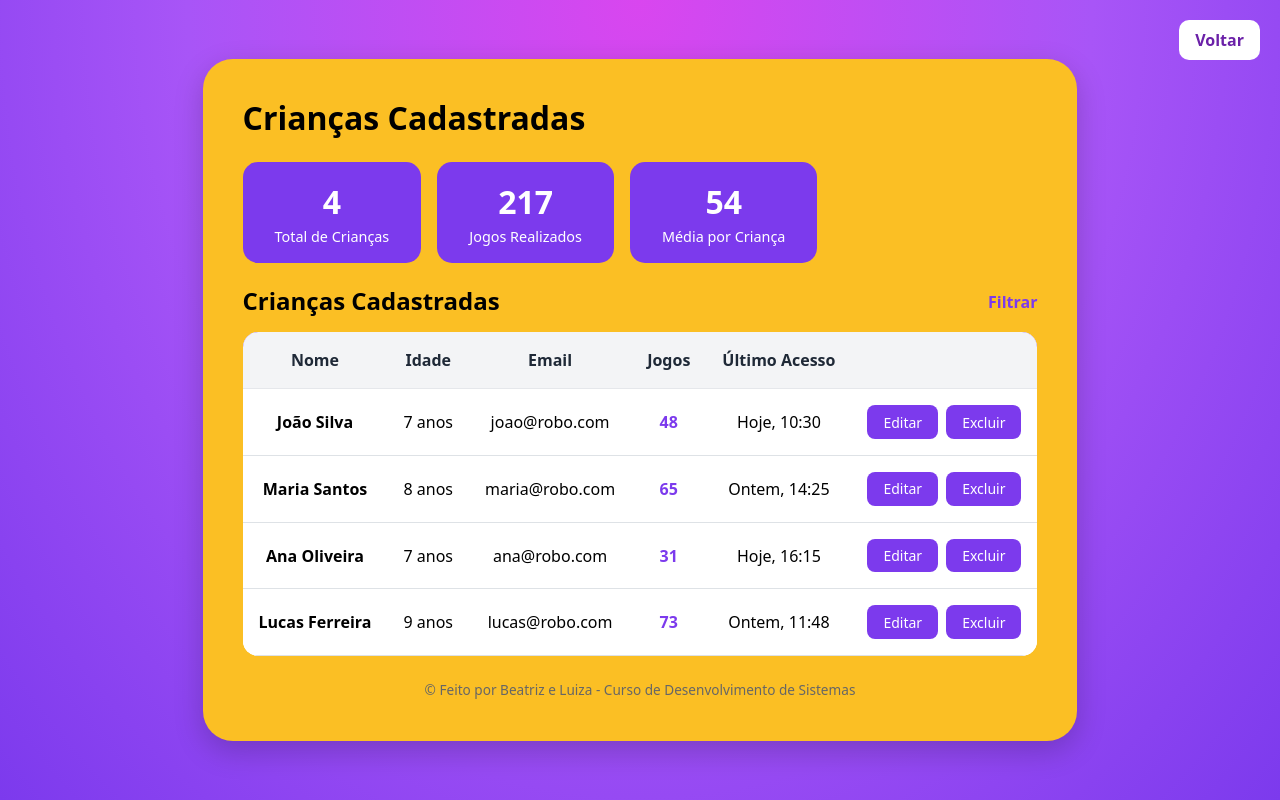
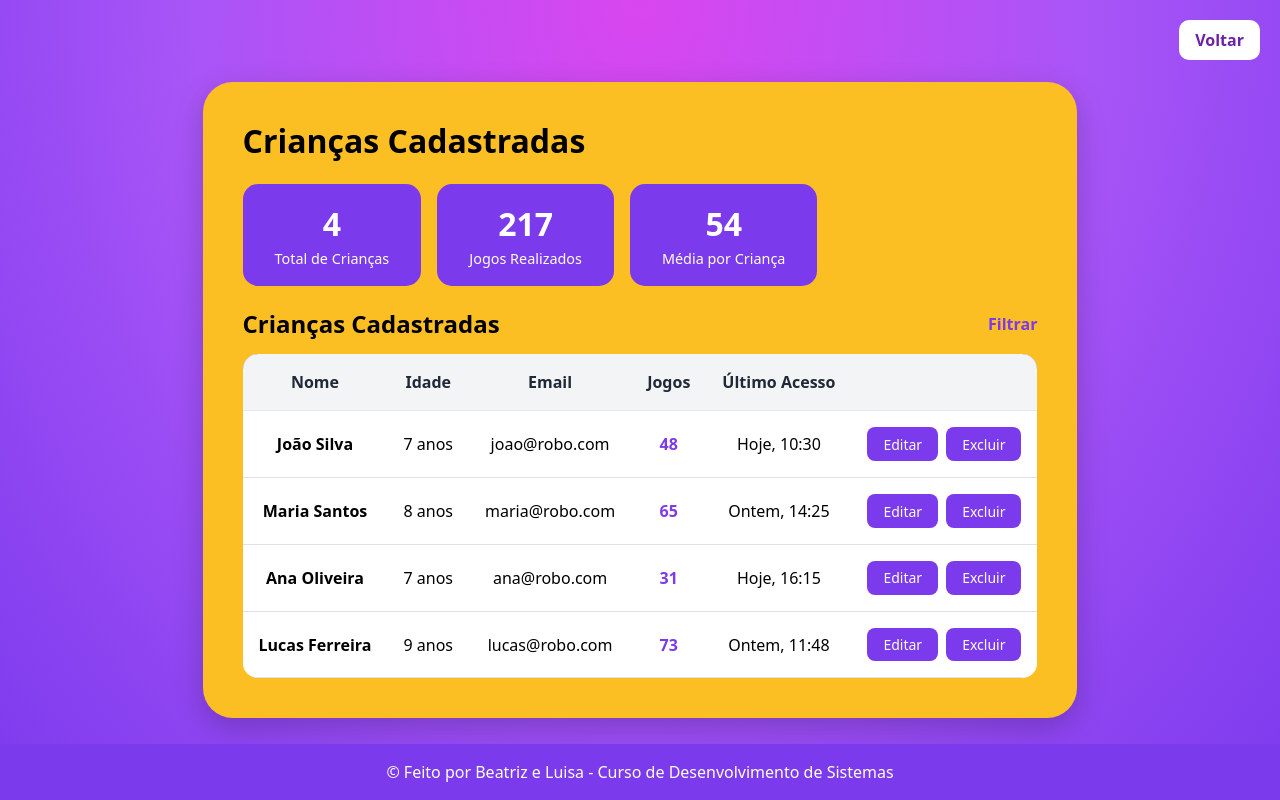
Before and after one commit to BiaS1lva6/RobertoRobo, a React (Vite) app: page /admin/children in a window 1280 px wide. Built offline with nearby package versions, Linux system fonts and the light colour scheme.

Commit message:
feat: add Footer component to AdminChildren page and adjust padding in AdminData page

```diff
--- a/src/pages/AdminChildren.jsx
+++ b/src/pages/AdminChildren.jsx
@@ -1,5 +1,7 @@
 import { useState } from "react";
 import { useNavigate } from "react-router";
+import Footer from "../components/Footer";
+
 
 export default function AdminChildren() {
   const router = useNavigate()
@@ -161,11 +163,8 @@ export default function AdminChildren() {
             </tbody>
           </table>
         </div>
-
-        <div className="text-center mt-4" style={{ fontSize: "0.85rem", color: "#666" }}>
-          © Feito por Beatriz e Luiza - Curso de Desenvolvimento de Sistemas
-        </div>
       </div>
+      <Footer/>
     </div>
   )
 }
--- a/src/pages/AdminData.jsx
+++ b/src/pages/AdminData.jsx
@@ -67,7 +67,7 @@ export default function AdminData() {
   Voltar
 </button>
 
-      <div className="container py-4">
+      <div className="container py-3">
         <div className="custom-table p-4">
           <div className="d-flex align-items-center gap-3 mb-4">
             <div
```
